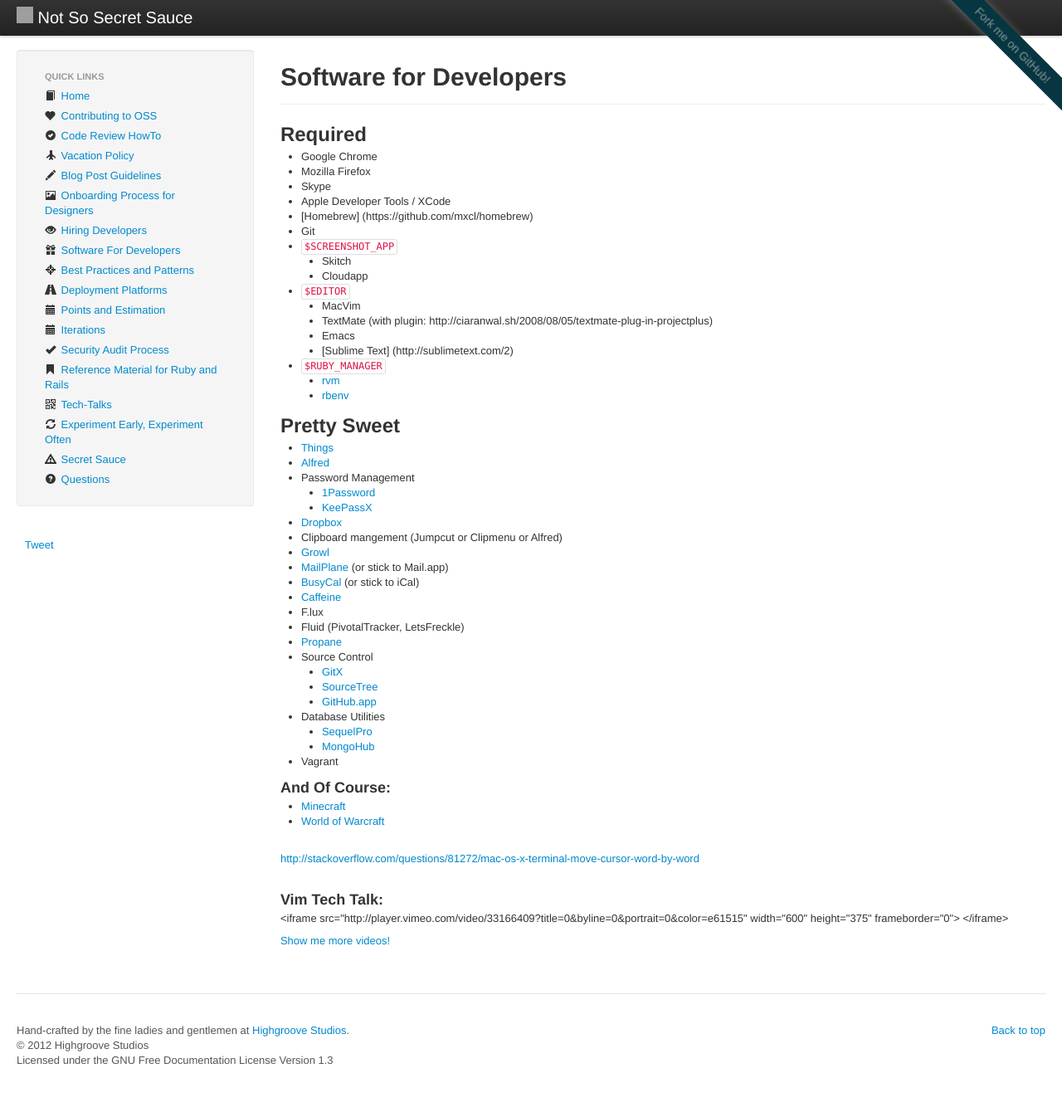
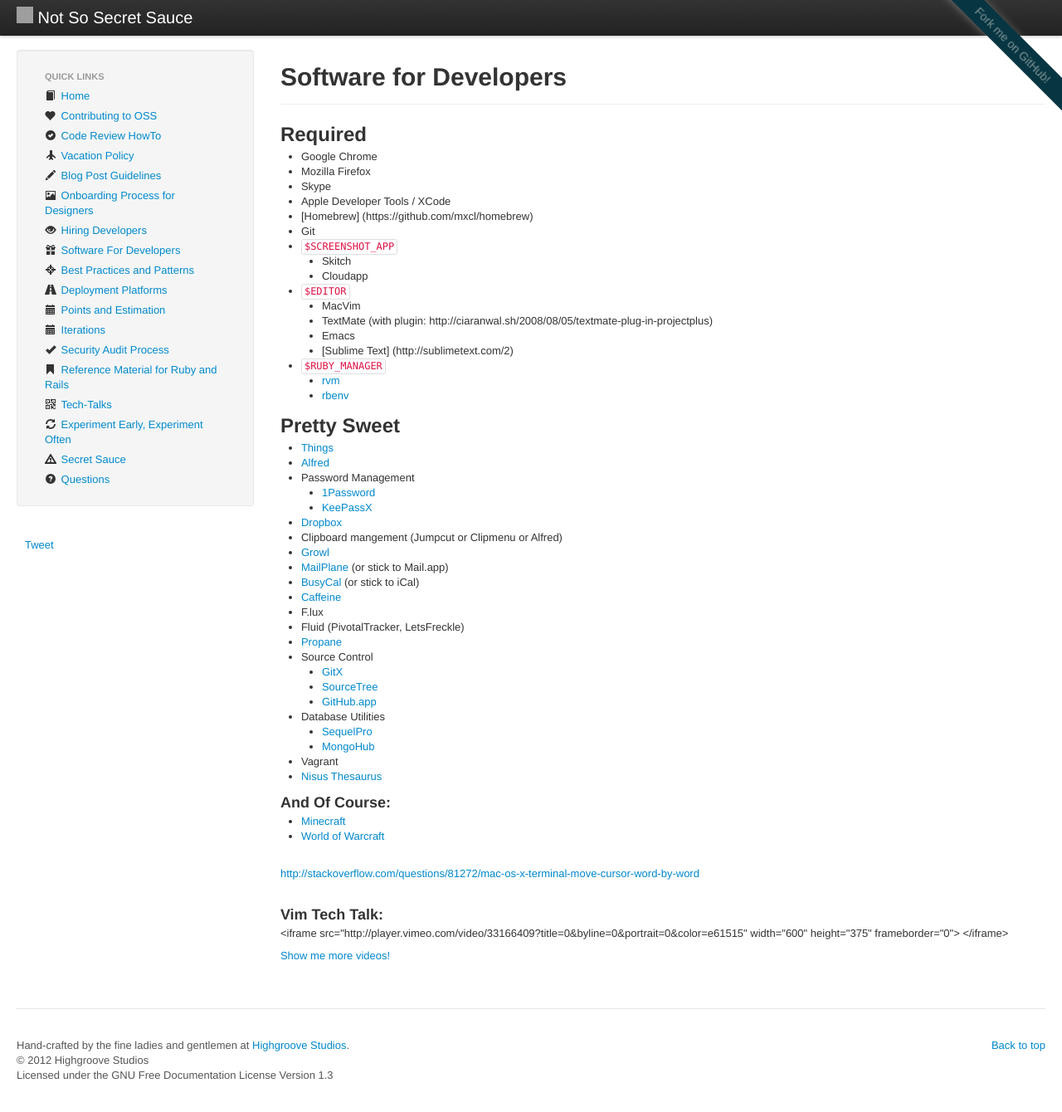
Before and after one commit to daveworth/not-so-secret-sauce, a Jekyll site: the page built from topics/software-for-developers.md, in a window 1280 px wide and 1341 px high. Shown: the whole window at 83% size. Built offline with Jekyll 4.4.1, drawn with Linux system fonts in a browser that asks for light colours; nearby versions of some CDN libraries; comment, search, counter and statistics services are not loaded; grey boxes are pictures that could not be loaded.

Commit message:
Add Nisus Thesaurus to list of software for developers.

```diff
--- a/topics/software-for-developers.md
+++ b/topics/software-for-developers.md
@@ -48,6 +48,7 @@
   * [SequelPro](http://www.sequelpro.com/)
   * [MongoHub](http://mongohub.todayclose.com/)
 * Vagrant
+* [Nisus Thesaurus](http://itunes.apple.com/us/app/nisus-thesaurus/id471448642?mt=12)
 
 ###And Of Course:
 * [Minecraft](http://www.minecraft.net/)
```
